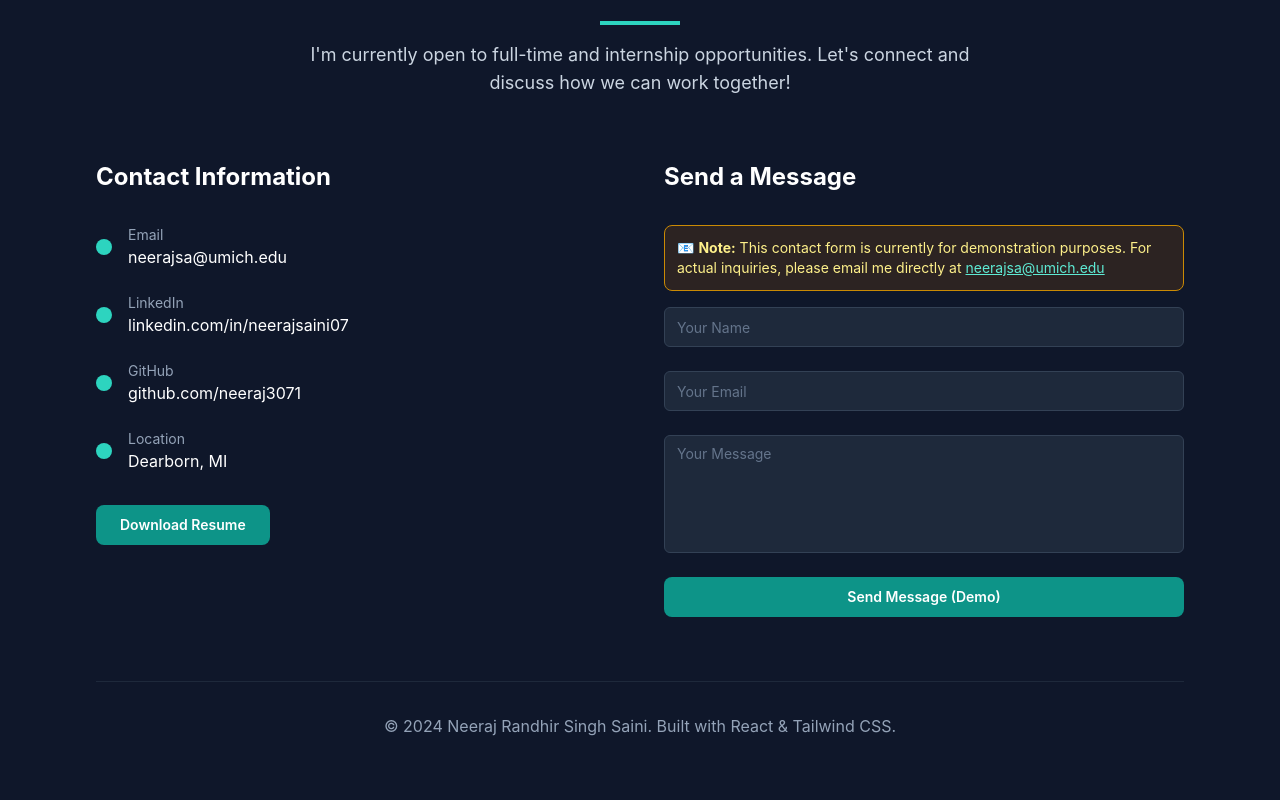
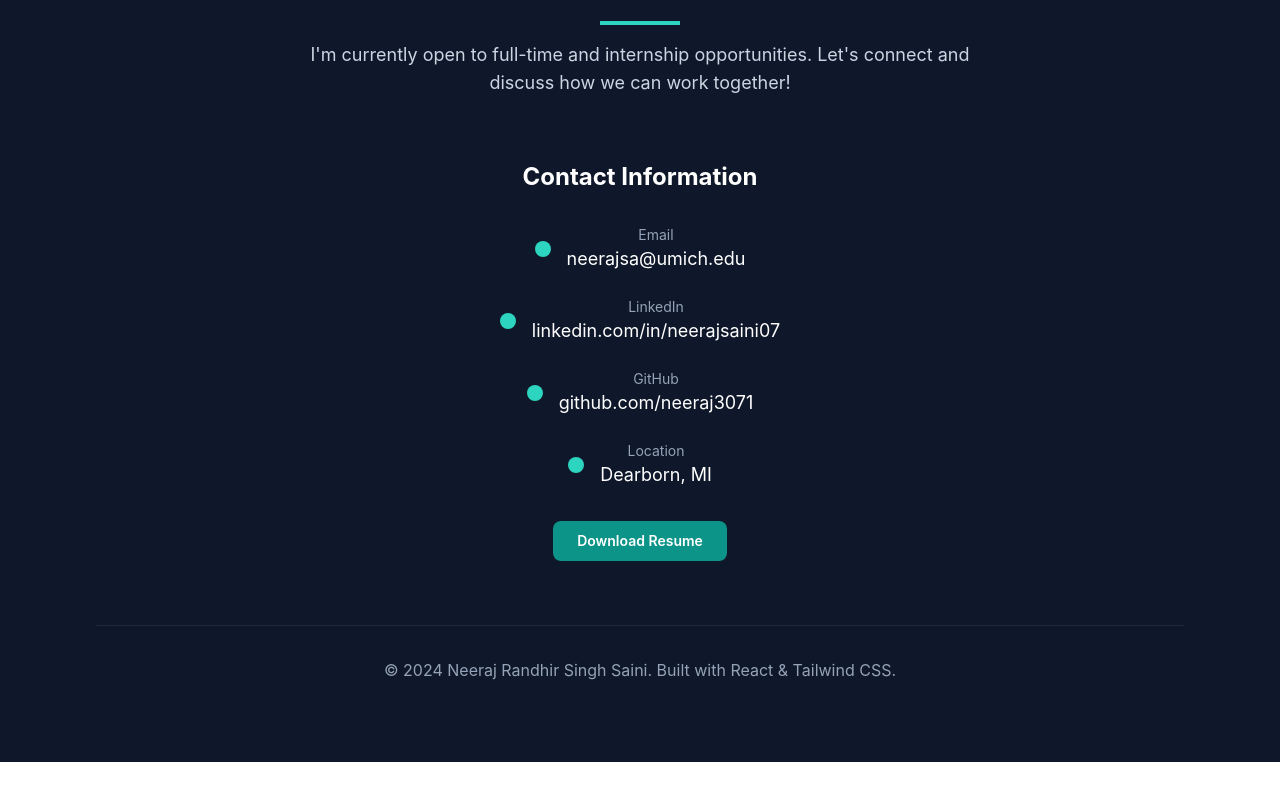
Before and after one commit to neeraj3071/neeraj-saini-portfolio-hub, a React (Vite) app: page / in a window 1280 px wide. Shown: the part 5024-5824 px from the top of the page. After the commit the page ends 5786 px from the top, so only its background shows below. Built offline with nearby package versions, Linux system fonts and the light colour scheme.

Commit message:
Remove contact form
Removed the contact form from the Contact section, including the form elements and the "Send Message" button.  The section now only displays contact information.

```diff
--- a/src/components/Contact.tsx
+++ b/src/components/Contact.tsx
@@ -1,42 +1,8 @@
-import { useState } from "react";
+
 import { Button } from "@/components/ui/button";
-import { Input } from "@/components/ui/input";
-import { Textarea } from "@/components/ui/textarea";
 import { toast } from "@/hooks/use-toast";
 
 const Contact = () => {
-  const [formData, setFormData] = useState({
-    name: "",
-    email: "",
-    message: "",
-  });
-
-  const handleSubmit = (e: React.FormEvent) => {
-    e.preventDefault();
-
-    // Currently this is a frontend-only form - it shows a success message but doesn't actually send emails
-    // To make it functional, you would need to integrate with a backend service like:
-    // - EmailJS for client-side email sending
-    // - A backend API with email service (SendGrid, Mailgun, etc.)
-    // - Supabase Edge Functions for server-side email handling
-
-    console.log("Form submission attempt:", formData);
-
-    toast({
-      title: "Message received!",
-      description: "Thank you for your message. Note: This is currently a demo form. To make it functional, you'll need to integrate with an email service.",
-    });
-
-    setFormData({ name: "", email: "", message: "" });
-  };
-
-  const handleChange = (e: React.ChangeEvent<HTMLInputElement | HTMLTextAreaElement>) => {
-    setFormData({
-      ...formData,
-      [e.target.name]: e.target.value,
-    });
-  };
-
   const contactInfo = [
     {
       label: "Email",
@@ -82,19 +48,19 @@ const Contact = () => {
           </p>
         </div>
 
-        <div className="grid lg:grid-cols-2 gap-12">
+        <div className="max-w-2xl mx-auto">
           {/* Contact Information */}
-          <div>
+          <div className="text-center">
             <h3 className="text-2xl font-bold mb-8">Contact Information</h3>
             <div className="space-y-6">
               {contactInfo.map((info, index) => (
-                <div key={index} className="flex items-center">
+                <div key={index} className="flex items-center justify-center">
                   <div className="w-4 h-4 bg-teal-400 rounded-full mr-4"></div>
                   <div>
                     <p className="text-slate-400 text-sm">{info.label}</p>
                     <a
                       href={info.link}
-                      className="text-white hover:text-teal-400 transition-colors duration-200"
+                      className="text-white hover:text-teal-400 transition-colors duration-200 text-lg"
                       target={info.link.startsWith('http') ? '_blank' : '_self'}
                       rel="noopener noreferrer"
                     >
@@ -114,58 +80,6 @@ const Contact = () => {
               </Button>
             </div>
           </div>
-
-          {/* Contact Form */}
-          <div>
-            <h3 className="text-2xl font-bold mb-8">Send a Message</h3>
-            <div className="mb-4 p-3 bg-yellow-900/30 border border-yellow-600 rounded-lg">
-              <p className="text-yellow-200 text-sm">
-                📧 <strong>Note:</strong> This contact form is currently for demonstration purposes.
-                For actual inquiries, please email me directly at <a href="mailto:neerajsa@umich.edu" className="text-teal-300 underline">neerajsa@umich.edu</a>
-              </p>
-            </div>
-            <form onSubmit={handleSubmit} className="space-y-6">
-              <div>
-                <Input
-                  type="text"
-                  name="name"
-                  placeholder="Your Name"
-                  value={formData.name}
-                  onChange={handleChange}
-                  required
-                  className="bg-slate-800 border-slate-700 text-white placeholder-slate-400 focus:border-teal-400"
-                />
-              </div>
-              <div>
-                <Input
-                  type="email"
-                  name="email"
-                  placeholder="Your Email"
-                  value={formData.email}
-                  onChange={handleChange}
-                  required
-                  className="bg-slate-800 border-slate-700 text-white placeholder-slate-400 focus:border-teal-400"
-                />
-              </div>
-              <div>
-                <Textarea
-                  name="message"
-                  placeholder="Your Message"
-                  value={formData.message}
-                  onChange={handleChange}
-                  required
-                  rows={5}
-                  className="bg-slate-800 border-slate-700 text-white placeholder-slate-400 focus:border-teal-400 resize-none"
-                />
-              </div>
-              <Button
-                type="submit"
-                className="w-full bg-teal-600 hover:bg-teal-700 text-white py-3 font-semibold rounded-lg transition-all duration-300"
-              >
-                Send Message (Demo)
-              </Button>
-            </form>
-          </div>
         </div>
 
         {/* Footer */}
```
